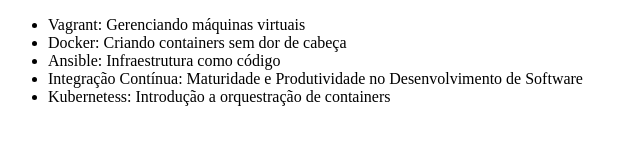
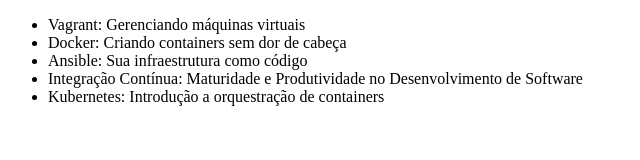
Before and after one commit to nunesluan/luan-git, a plain HTML site: page index.html in a window 1280 px wide. Shown: the whole page, without its empty margins (0-640 px from the left). Drawn offline with Linux system fonts and the light colour scheme.

Commit message:
Correções no código

```diff
--- a/index.html
+++ b/index.html
@@ -8,9 +8,9 @@
     <ul>
         <li>Vagrant: Gerenciando máquinas virtuais</li>
         <li>Docker: Criando containers sem dor de cabeça</li>
-        <li>Ansible: Infraestrutura como código</li>
+        <li>Ansible: Sua infraestrutura como código</li>
         <li>Integração Contínua: Maturidade e Produtividade no Desenvolvimento de Software</li>
-        <li>Kubernetess: Introdução a orquestração de containers</li>
+        <li>Kubernetes: Introdução a orquestração de containers</li>
     </ul>
 </body>
 </html>
```
